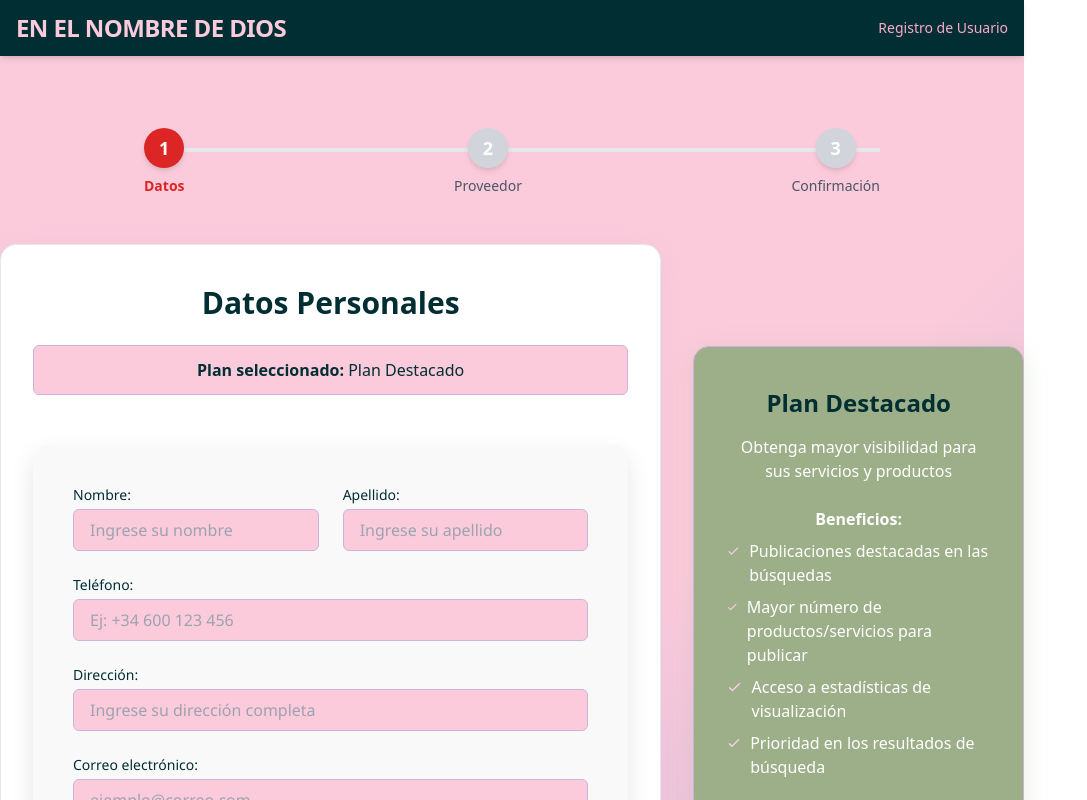
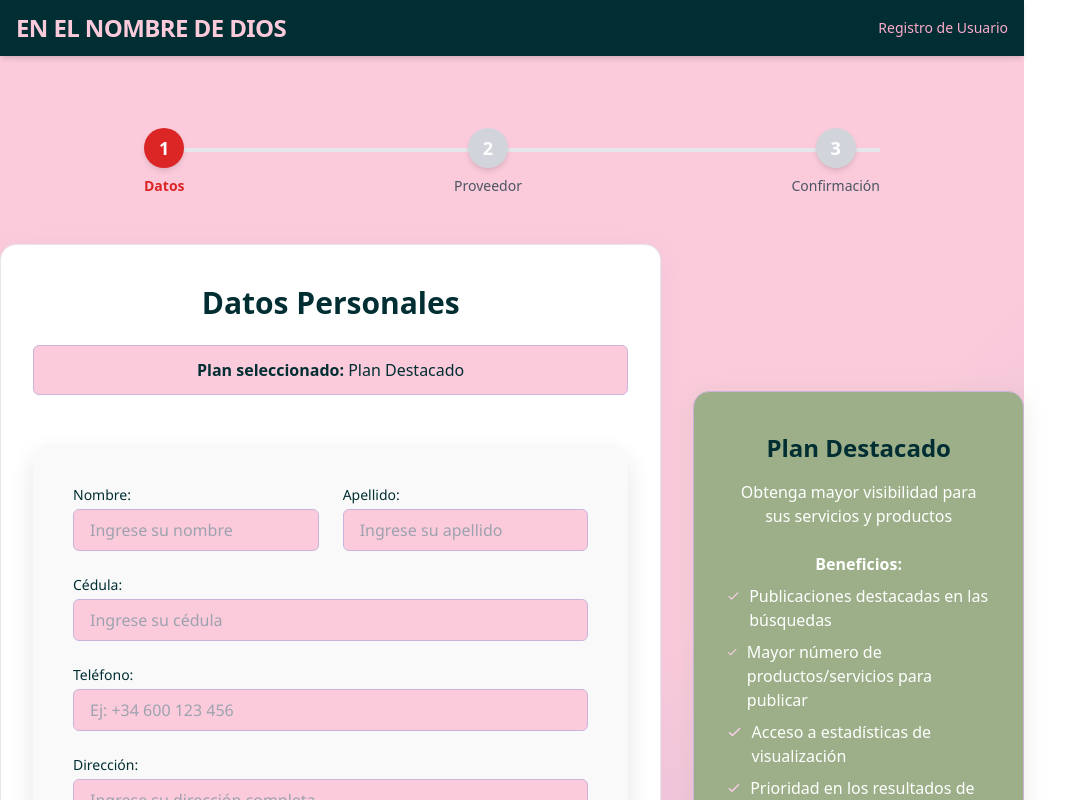
Before and after one commit to loicabrera/ENELNOMBREDEDIOS, a React (Vite) app in the folder suplidores-event/: page /registro/1 in a window 1280 px wide. Shown: the top 800 px of the page, without its empty margins (0-1087 px from the left). Built offline with nearby package versions, Linux system fonts and the light colour scheme.

Commit message:
cedula en datos personas

```diff
--- a/suplidores-event/src/Formularios/datospersonas.jsx
+++ b/suplidores-event/src/Formularios/datospersonas.jsx
@@ -18,6 +18,7 @@ const DatosPersonas = () => {
   const [formData, setFormData] = useState({
     nombre: '',
     apellido: '',
+    cedula: '',
     telefono: '',
     direccion: '',
     email: '',
@@ -114,6 +115,22 @@ const DatosPersonas = () => {
                       placeholder="Ingrese su apellido"
                     />
                   </div>
+                  <div className="md:col-span-2">
+                    <label className="block text-sm font-medium mb-1" style={{ color: colors.darkTeal }}>
+                      Cédula:
+                    </label>
+                    <input
+                      type="text"
+                      name="cedula"
+                      value={formData.cedula}
+                      onChange={handleChange}
+                      required
+                      className="w-full px-4 py-2 border border-gray-300 rounded-md focus:outline-none focus:ring-2"
+                      style={{ borderColor: colors.purple, background: colors.lightPink }}
+                      placeholder="Ingrese su cédula"
+                      maxLength={13}
+                    />
+                  </div>
                 </div>
                 <div>
                   <label className="block text-sm font-medium mb-1" style={{ color: colors.darkTeal }}>
```
